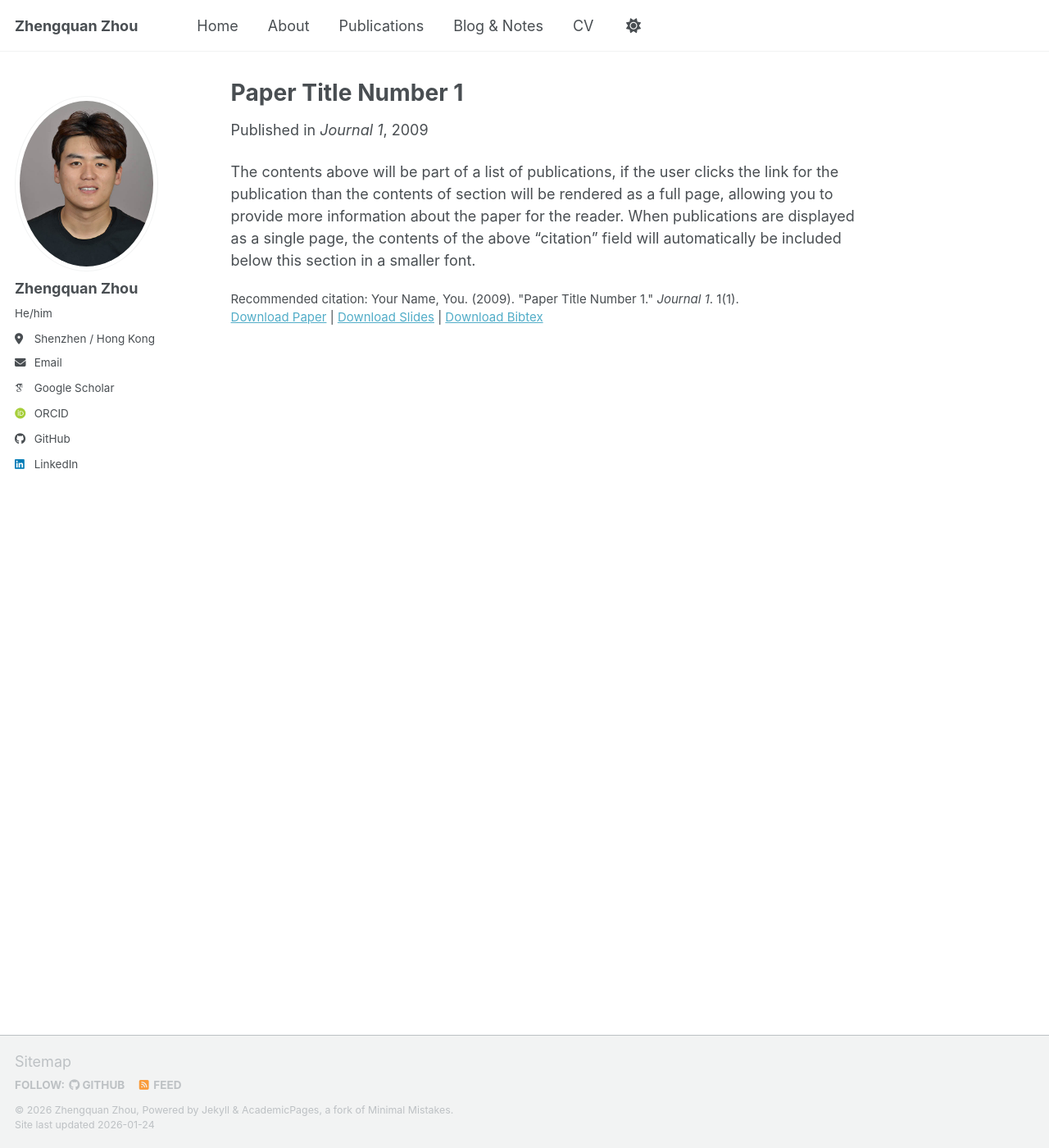
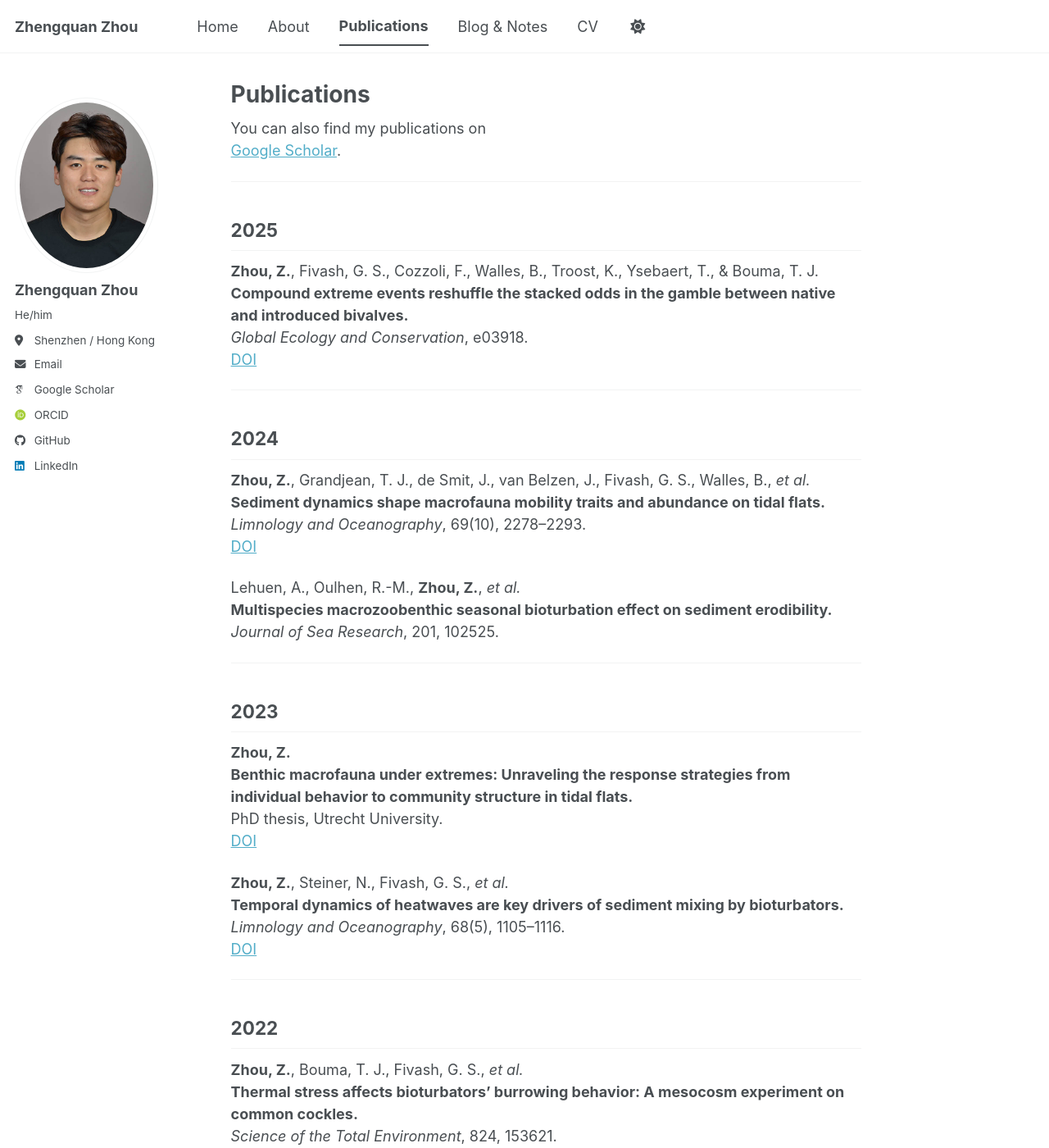
Before and after one commit to zqzhou7/zqzhou7.github.io, a Jekyll site: the page built from _pages/publications.md, in a window 1280 px wide and 1400 px high. Shown: the whole window at 82% size. Built offline with Jekyll 4.4.1, drawn with Linux system fonts in a browser that asks for light colours; some web fonts are replaced; a script bundle is joined from its source files by our own code; library files that are not in the unit come from our copies; some of the changed text lies outside the part shown.

Commit message:
Update publication list

```diff
--- a/_pages/publications.md
+++ b/_pages/publications.md
@@ -1,14 +1,112 @@
 ---
-title: "Paper Title Number 1"
-collection: publications
-category: manuscripts
-permalink: /publication/2009-10-01-paper-title-number-1
-excerpt: 'This paper is about the number 1. The number 2 is left for future work.'
-date: 2009-10-01
-venue: 'Journal 1'
-slidesurl: 'https://academicpages.github.io/files/slides1.pdf'
-paperurl: 'https://academicpages.github.io/files/paper1.pdf'
-bibtexurl: 'https://academicpages.github.io/files/bibtex1.bib'
-citation: 'Your Name, You. (2009). &quot;Paper Title Number 1.&quot; <i>Journal 1</i>. 1(1).'
+title: "Publications"
+permalink: /publications/
+author_profile: true
 ---
-The contents above will be part of a list of publications, if the user clicks the link for the publication than the contents of section will be rendered as a full page, allowing you to provide more information about the paper for the reader. When publications are displayed as a single page, the contents of the above "citation" field will automatically be included below this section in a smaller font.
+
+You can also find my publications on
+[Google Scholar](https://scholar.google.com/citations?user=WdBBxqjsEowC&hl=en&oi=ao).
+
+---
+
+## 2025
+**Zhou, Z.**, Fivash, G. S., Cozzoli, F., Walles, B., Troost, K., Ysebaert, T., & Bouma, T. J.
+**Compound extreme events reshuffle the stacked odds in the gamble between native and introduced bivalves.**
+*Global Ecology and Conservation*, e03918.
+[DOI](https://doi.org/10.1016/j.gecco.2025.e03918)
+
+---
+
+## 2024
+**Zhou, Z.**, Grandjean, T. J., de Smit, J., van Belzen, J., Fivash, G. S., Walles, B., *et al.*
+**Sediment dynamics shape macrofauna mobility traits and abundance on tidal flats.**
+*Limnology and Oceanography*, 69(10), 2278–2293.
+[DOI](https://doi.org/10.1002/lno.12500)
+
+Lehuen, A., Oulhen, R.-M., **Zhou, Z.**, *et al.*
+**Multispecies macrozoobenthic seasonal bioturbation effect on sediment erodibility.**
+*Journal of Sea Research*, 201, 102525.
+
+---
+
+## 2023
+**Zhou, Z.**
+**Benthic macrofauna under extremes: Unraveling the response strategies from individual behavior to community structure in tidal flats.**
+PhD thesis, Utrecht University.
+[DOI](https://doi.org/10.33540/1914)
+
+**Zhou, Z.**, Steiner, N., Fivash, G. S., *et al.*
+**Temporal dynamics of heatwaves are key drivers of sediment mixing by bioturbators.**
+*Limnology and Oceanography*, 68(5), 1105–1116.
+[DOI](https://doi.org/10.1002/lno.12420)
+
+---
+
+## 2022
+**Zhou, Z.**, Bouma, T. J., Fivash, G. S., *et al.*
+**Thermal stress affects bioturbators' burrowing behavior: A mesocosm experiment on common cockles.**
+*Science of the Total Environment*, 824, 153621.
+[DOI](https://doi.org/10.1016/j.scitotenv.2022.153621)
+
+---
+
+## 2020
+Chen, L., Lutaenko, K. A., Li, X., **Zhou, Z.**, *et al.*
+**Long-term changes of marine subtidal benthic communities in North East Asia in a global change context.**
+*Aquatic Conservation: Marine and Freshwater Ecosystems*, 30(7), 1451–1475.
+
+Li, X., Chen, L., **Zhou, Z.**, *et al.*
+**Spatio-temporal variation of subtidal macrobenthic fauna and ecological assessment of Longkou Artificial Island.**
+*Journal of Oceanology and Limnology*, 38(6), 1811–1824.
+
+---
+
+## 2019
+**Zhou, Z.**, Li, X., Chen, L., *et al.*
+**Effects of diesel oil spill on macrobenthic assemblages at the intertidal zone.**
+*Marine Environmental Research*, 152, 104823.
+
+Yang, L., Chen, L., Li, X., **Zhou, Z.**, *et al.*
+**Effect of seasonal hypoxia on macrobenthic communities in the Muping Marine Ranch.**
+*Biodiversity Science*, 27(2), 200.
+
+Li, B., Bouma, T. J., **Zhou, Z.**, *et al.*
+**Effects of mud snail Bullacta exarata on oxygen and nutrient fluxes.**
+*Acta Oceanologica Sinica*, 38(8), 48–55.
+
+---
+
+## 2018
+**Zhou, Z.**, Li, X., Chen, L., *et al.*
+**Macrobenthic assemblage characteristics under stressed waters using AMBI and M-AMBI.**
+*Acta Oceanologica Sinica*, 37(5), 77–86.
+
+Li, B., **Zhou, Z.**, *et al.*
+**Size distribution and reproductive cycle of Asterias amurensis in China.**
+*Acta Oceanologica Sinica*, 37(6), 96–103.
+
+---
+
+## 2017
+Li, B., Li, X., Bouma, T. J., **Zhou, Z.**, *et al.*
+**Analysis of macrobenthic assemblages and ecological health of the Yellow River Delta.**
+*Marine Pollution Bulletin*, 119(2), 23–32.
+
+Li, X., **Zhou, Z.**, Chen, L., *et al.*
+**Effect of coastal reclamation on benthic macrofauna in Caofeidian, Bohai Bay.**
+*Oceanologia et Limnologia Sinica*, 48(3), 617–627.
+
+---
+
+## 2016
+Chen, L. L., Wang, Q. C., Li, X. J., **Zhou, Z. Q.**, & Li, B. Q.
+**Long-term trends of macrobenthos in southern Bohai Sea.**
+*Scientia Sinica Vitae*, 46(9), 1121–1134.
+
+李晓静, **周政权**, 陈琳琳, 李宝泉
+**山东烟台大沽夹河河口及邻近海域大型底栖动物群落特征**
+*生物多样性*, 24(2), 157–165.
+
+Li, B., Li, X., **Zhou, Z.**, *et al.*
+**Ecological effects of reclamation on benthic communities.**
+*Guangxi Sciences*, 23(4), 293–298.
```
